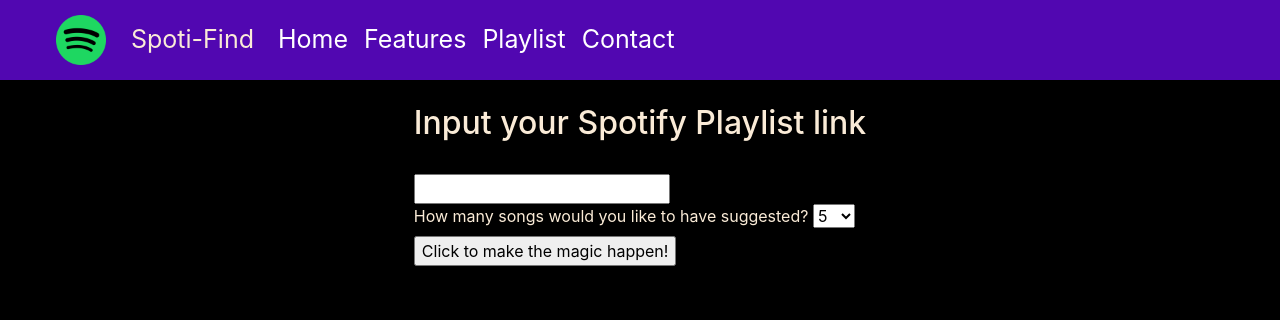
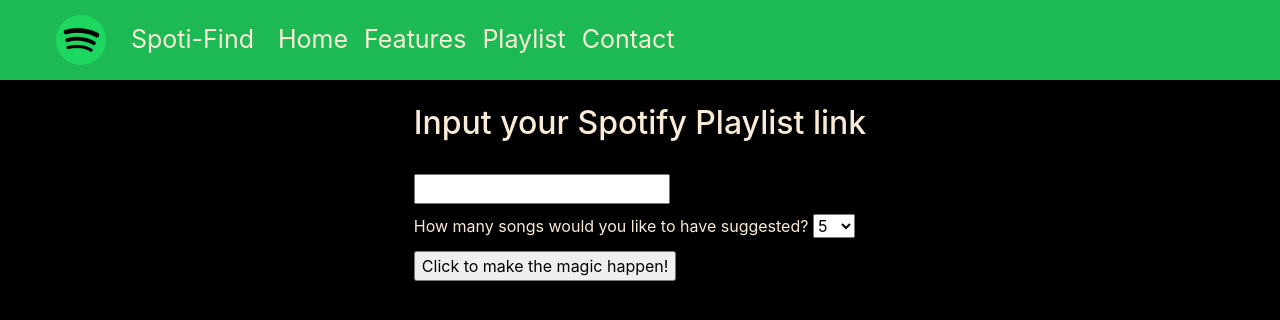
Before and after one commit to savicd710/Spoti-Find, a Flask app: page / in a window 1280 px wide. Shown: the top 320 px of the page. Run offline with Flask 2, Linux system fonts and the light colour scheme; some libraries are stand-ins or nearby versions.

Commit message:
styling edits

```diff
--- a/static/css/style.css
+++ b/static/css/style.css
@@ -4,7 +4,7 @@ body {
 
 nav {
     width: 100%;
-    background: #5107b1;
+    background: #1DB954;
     height: 80px;
 }
 
@@ -13,11 +13,25 @@ a {
 }
 
 .navtextcolor {
-    color: white;
+    color: antiquewhite;
     font-size: 25px;
 }
 
 h1 {
-    color: white;
+    color: antiquewhite;
     font-size: 25px;
 }
+
+h2 {
+    color: antiquewhite;
+}
+
+p {
+    color: antiquewhite;
+}
+
+label {
+    color: antiquewhite;
+    padding-top: 10px;
+    padding-bottom: 5px;
+}
--- a/templates/index.html
+++ b/templates/index.html
@@ -19,7 +19,7 @@
 
       <a href="https://open.spotify.com/" target="_blank"><img src="../static/images/spotify_logo.png"
           style="width: 50px; height:50px;"></a>
-      <a class="navbar-brand navtextcolor" href="https://github.com/dabidma/Spoti-Find" target="_blank" style="color:antiquewhite">Spoti-Find</a>
+      <a class="navbar-brand navtextcolor" href="https://github.com/dabidma/Spoti-Find" target="_blank">Spoti-Find</a>
       <button class="navbar-toggler" type="button" data-bs-toggle="collapse" data-bs-target="#navbarNav"
         aria-controls="navbarNav" aria-expanded="false" aria-label="Toggle navigation">
         <span class="navbar-toggler-icon"></span>
@@ -48,13 +48,13 @@
   <div class="container">
     <div class="row">
       <div class="input-playlist mx-auto">
-        <h2 style="color:antiquewhite">Input your Spotify Playlist link</h2>
+        <h2>Input your Spotify Playlist link</h2>
         <br>
         <div class="ml-container">
           <form action="{{ url_for('recommendations') }}" id="form" method="POST">
-            <input class="input1" type="text" name="URL">
+            <input class="input" type="text" name="URL">
             <br>
-            <label style="color:antiquewhite" for="recommend-size">How many songs would you like to have
+            <label for="recommend-size">How many songs would you like to have
               suggested?</label>
             <select name="recommend-size" id="recommend-size" form="form">
               <option value="5" selected>5</option>
@@ -63,7 +63,7 @@
               <option value="20">20</option>
             </select>
             <br>
-            <input class="button1" form="form" value="Click to make the magic happen!" type="submit">
+            <input class="button" form="form" value="Click to make the magic happen!" type="submit">
           </form>
         </div>
       </div>
--- a/templates/recommendations.html
+++ b/templates/recommendations.html
@@ -3,18 +3,18 @@
 <div class="recommendations">
     <div class="row">
         <div class="col-lg-6 col-md-12">
-            <h2 style="color:antiquewhite">Current Playlist</h2>
+            <h2>Current Playlist</h2>
             {% for track in user_playlist.iterrows() %}
             <a href="{{ track[1]['album_url'] }}" target="_blank"><img src="{{ track[1]['album_art'] }}"
                     onerror="this.onerror=null;this.src='../static/images/default_cover_art.png';"
                     class="cover-art"></a>
-            <p class="song-info" style="color: antiquewhite;"><a
+            <p class="song-info"><a
                     href="https://open.spotify.com/track/{{track[1]['id']}}" target="_blank">{{ track[1]['artist'] }} -
                     {{ track[1]['title'] }}</a></p>
             {% endfor %}
         </div>
         <div class="col-lg-6 col-md-12">
-            <h2 style="color:antiquewhite">Recommended Songs</h2>
+            <h2>Recommended Songs</h2>
         </div>
     </div>
 </div>
```
